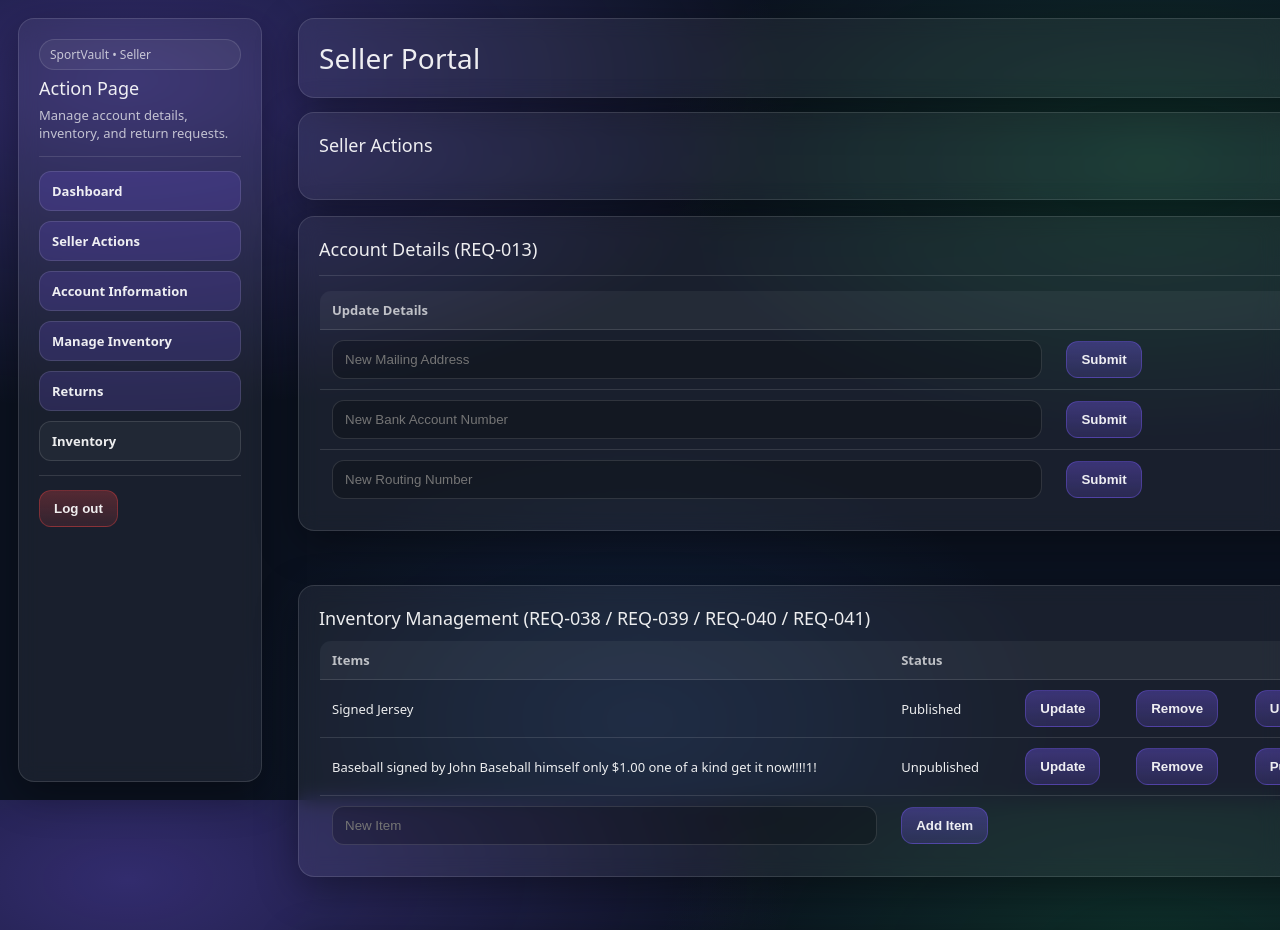
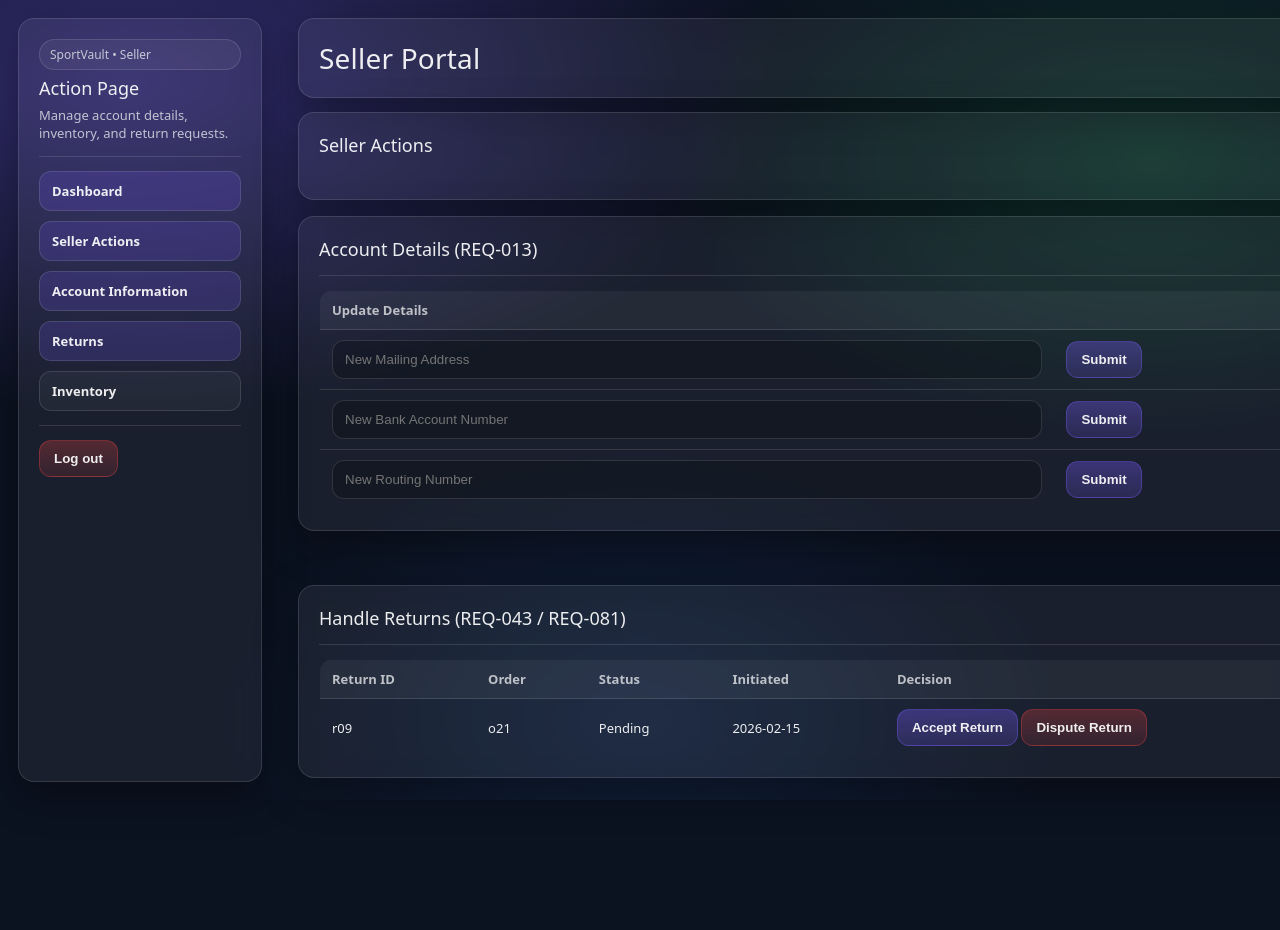
Before and after one commit to chrisa430/CSE-6214-Ecommerce-Website, a React (Vite) app in the folder apps/web/: page /seller/subpage in a window 1280 px wide. Shown: the top 930 px of the page. After the commit the page ends 800 px from the top, so only its background shows below. Built offline with nearby package versions, Linux system fonts and the light colour scheme.

Commit message:
Add files via upload

```diff
--- a/apps/web/src/layouts/SellerLayout.tsx
+++ b/apps/web/src/layouts/SellerLayout.tsx
@@ -23,7 +23,6 @@ export default function SellerLayout() {
             <NavItem to="/seller">Dashboard</NavItem>
             <NavItem to="/seller/subpage">Seller Actions</NavItem>
             <NavItem to="/seller/subpage#account">Account Information</NavItem>
-            <NavItem to="/seller/subpage#inventory">Manage Inventory</NavItem>
             <NavItem to="/seller/subpage#audit">Returns</NavItem>
             <NavItem to="/seller/inventory">Inventory</NavItem>
           </nav>
--- a/apps/web/src/pages/seller/SellerHome.tsx
+++ b/apps/web/src/pages/seller/SellerHome.tsx
@@ -35,11 +35,6 @@ export default function SellerHome() {
             anchor="account"
           />
           <ActionCard
-            title="Manage Inventory"
-            desc="Review details of your past orders."
-            anchor="inventory"
-          />
-          <ActionCard
             title="Returns"
             desc="See returns for your products initiated by buyers."
             anchor="returns"
--- a/apps/web/src/pages/seller/SellerSubpage.tsx
+++ b/apps/web/src/pages/seller/SellerSubpage.tsx
@@ -14,22 +14,6 @@ export default function SellerSubpage() {
 
   function handleSearch() {
       //search stuff
-  }
-
-  function handleUpdate() {
-      //bring to update page
-  }
-
-  function handleRemove() {
-      //remove item
-  }
-
-  function handlePublish() {
-      //send publication request and update status
-  }
-
-  function handleUnpublish() {
-      //do all that and update status
   }
 
   function handleAccept(){
@@ -125,106 +109,6 @@ export default function SellerSubpage() {
         </table>
       </Section>
         <br></br>
-        <Section id="inventory" title="Inventory Management (REQ-038 / REQ-039 / REQ-040 / REQ-041)">
-            <table className="table">
-          <thead>
-            <tr>
-              <th>Items</th>
-              <th>Status</th>
-              <th></th>
-              <th></th>
-              <th></th>
-            </tr>
-          </thead>
-          <tbody>
-            <tr>
-              <td>
-                Signed Jersey
-              </td>
-              <td>
-                  Published
-              </td>
-              <td>
-                <button
-                  className="btn btnPrimary"
-                  onClick={handleUpdate}
-                >
-                  Update
-                </button>
-              </td>
-              <td>
-                <button
-                  className="btn btnPrimary"
-                  onClick={handleRemove}
-                >
-                  Remove
-                </button>
-              </td>
-              <td>
-                <button
-                  className="btn btnPrimary"
-                  onClick={handleUnpublish}
-                >
-                  Unpublish
-                </button>
-              </td>
-            </tr>
-            <tr>
-              <td>
-                Baseball signed by John Baseball himself only $1.00 one of a kind get it now!!!!1!
-              </td>
-              <td>
-                  Unpublished
-              </td>
-              <td>
-                <button
-                  className="btn btnPrimary"
-                  onClick={handleUpdate}
-                >
-                  Update
-                </button>
-              </td>
-              <td>
-                <button
-                  className="btn btnPrimary"
-                  onClick={handleRemove}
-                >
-                  Remove
-                </button>
-              </td>
-              <td>
-                <button
-                  className="btn btnPrimary"
-                  onClick={handlePublish}
-                >
-                  Publish
-                </button>
-              </td>
-            </tr>
-            <tr>
-              <td>
-                <input
-                  type="text"
-                  className="input"
-                  placeholder="New Item"
-                  value={addInput}
-                  onChange={(e) => setAddInput(e.target.value)}
-                />
-              </td>
-              <td>
-                <button
-                  className="btn btnPrimary"
-                  onClick={handleSubmit}
-                  disabled={!addInput}
-                >
-                  Add Item
-                </button>
-              </td>
-            </tr>
-          </tbody>
-        </table>
-      </Section>
-        <br></br>
     <Section id="returns" title="Handle Returns (REQ-043 / REQ-081)">
         <div className="divider" />
         <table className="table">
```
